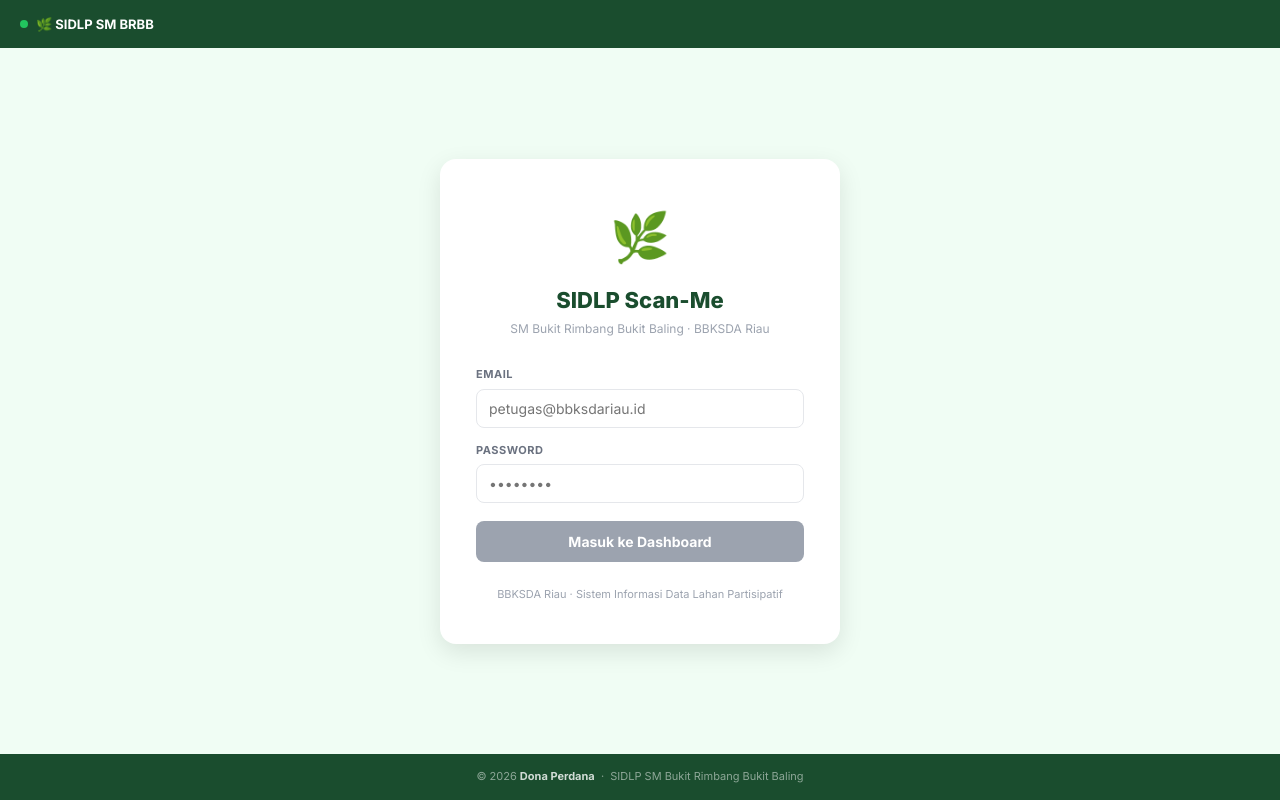
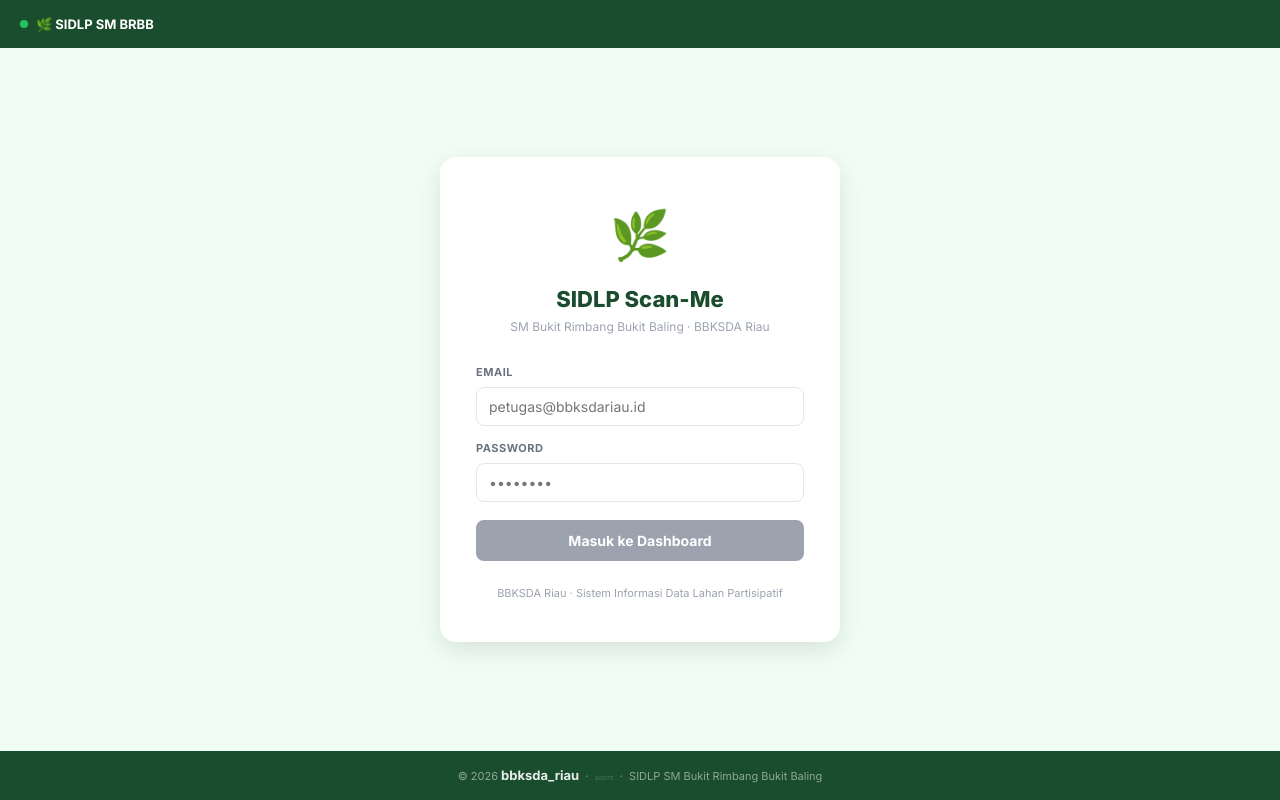
Before and after one commit to heripermana88/bksda-SIDLP-fe, an Angular app: page /login in a window 1280 px wide. Built offline with nearby package versions, Linux system fonts and the light colour scheme.

Commit message:
fix: Dona Perdana -> adont 7px transparan

```diff
--- a/src/app/app.component.ts
+++ b/src/app/app.component.ts
@@ -12,7 +12,9 @@
       <router-outlet />
     </main>
     <footer class="footer">
-      &copy; {{ year }} <strong>Dona Perdana</strong> &nbsp;&middot;&nbsp; SIDLP SM Bukit Rimbang Bukit Baling
+      &copy; {{ year }} <strong>bbksda_riau</strong>
+      &nbsp;&middot;&nbsp; <span class="dev">adont</span>
+      &nbsp;&middot;&nbsp; SIDLP SM Bukit Rimbang Bukit Baling
     </footer>
   `,
   styles: [`
@@ -34,8 +36,11 @@
       font-size: 11px;
       padding: 14px 20px;
       flex-shrink: 0;
+      position: relative;
     }
-    .footer strong { color: rgba(255,255,255,.8) }
+    .footer strong { color: rgba(255,255,255,.9); font-size: 13px }
+    .dev { color: rgba(255,255,255,.2); font-size: 7px }
+
   `],
 })
 export class AppComponent {
```
